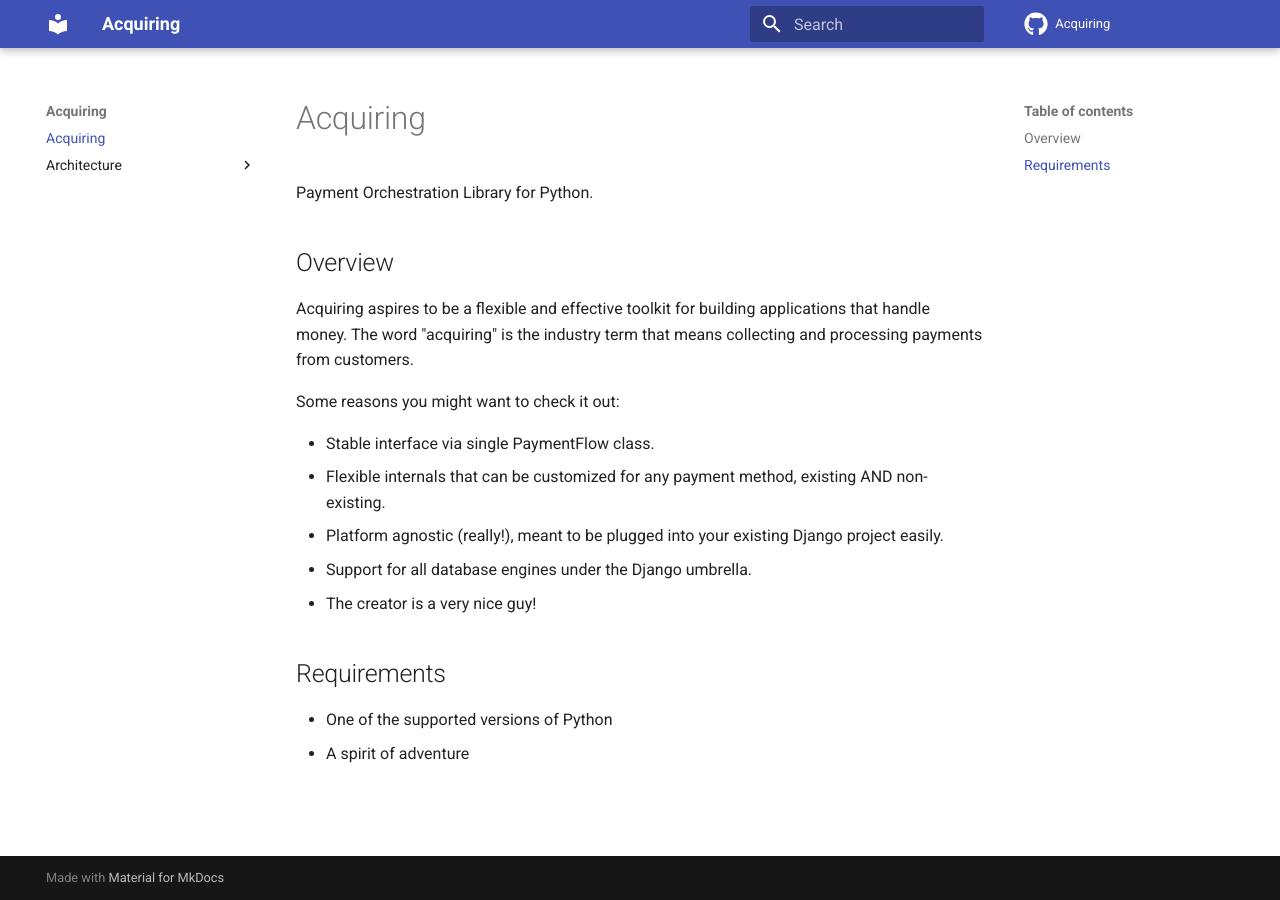
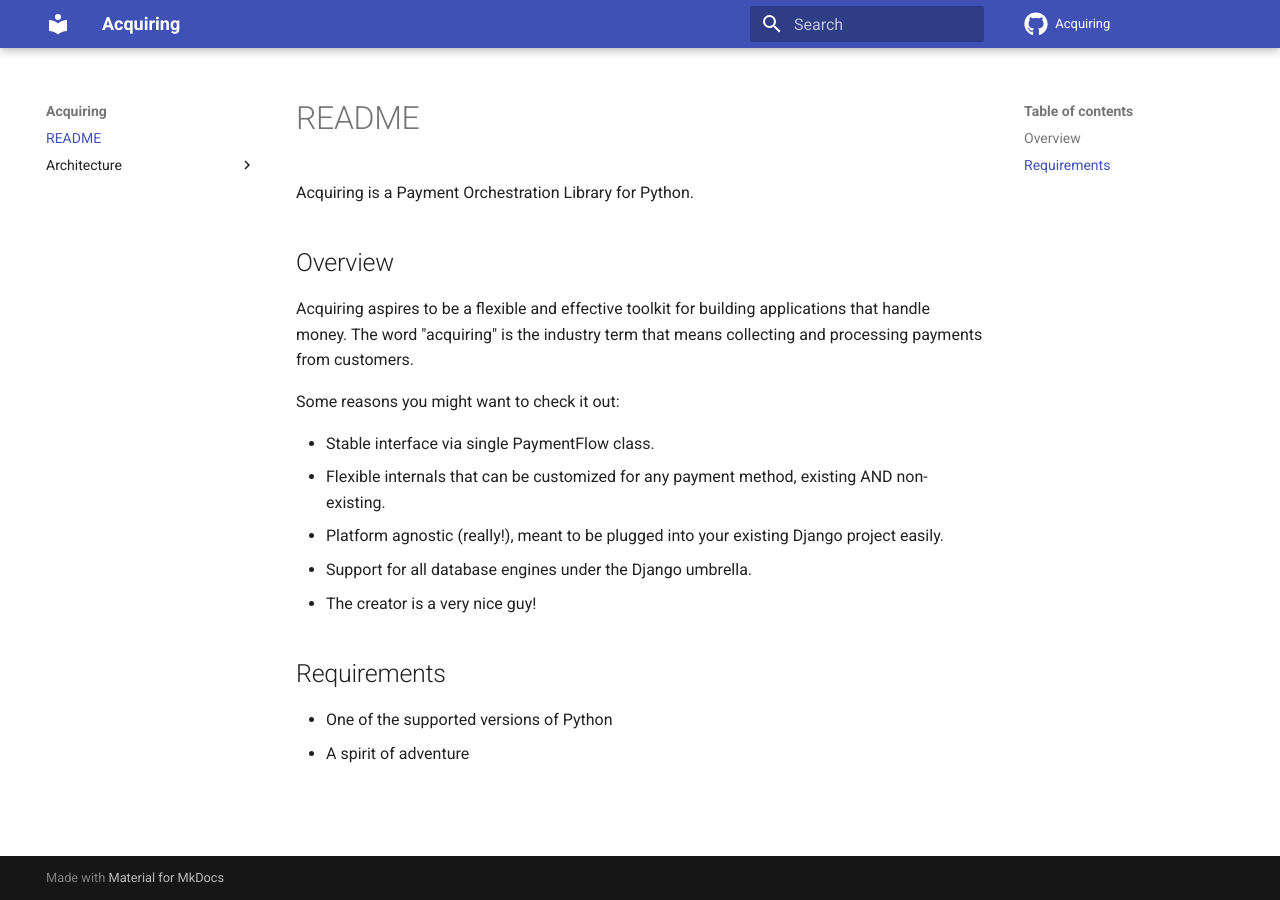
Before and after one commit to acquiringlabs/acquiring, an MkDocs documentation site: the page built from docs/index.md, in a window 1280 px wide. Built offline with MkDocs 1.6.1 and Material for MkDocs 9.7.7, drawn with Linux system fonts in a browser that asks for light colours; comment, search, counter and statistics services are not loaded.

```diff
--- a/docs/index.md
+++ b/docs/index.md
@@ -1,6 +1,6 @@
-# Acquiring
+# README
 
-Payment Orchestration Library for Python.
+Acquiring is a Payment Orchestration Library for Python.
 
 ## Overview
 
```
Also changed, not shown: docker-compose.yaml (+1 -10 lines), docs/architecture/index.md (added, +23 -0 lines).
